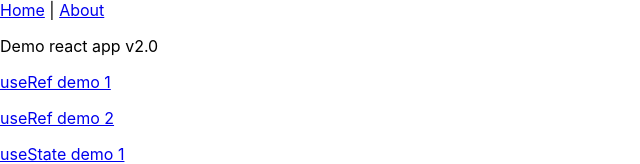
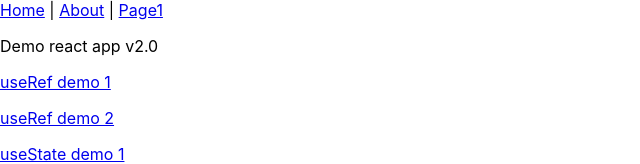
Before and after one commit to dgilbert-quickstart/react-demo-app-v2, a React (Create React App) app in the folder react-demo-app-v02/: page / in a window 1280 px wide. Shown: the top 164 px of the page, without its empty margins (0-640 px from the left). Built offline with nearby package versions, Linux system fonts and the light colour scheme.

Commit message:
update react demo app 2 - create-react-app, yarn, vite

```diff
--- a/react-demo-app-v02/src/App.js
+++ b/react-demo-app-v02/src/App.js
@@ -4,6 +4,7 @@
 import NavBar from "./components/NavBar";
 import Home from "./components/Home";
 import About from "./components/About";
+import Page1 from "./components/Page1";
 
 function App() {
 
@@ -14,6 +15,7 @@
        <Routes>
           <Route path="/" element={<Home/>}/>
           <Route path="/about" element={<About/>}/>
+          <Route path="/page1" element={<Page1/>}/>
        </Routes>
      </HashRouter>
     </>
--- a/react-demo-app-v02/src/components/NavBar.js
+++ b/react-demo-app-v02/src/components/NavBar.js
@@ -5,7 +5,8 @@
       <>
           <nav>
             <Link to="/">Home</Link> {" | "}
-            <Link to="/about">About</Link>
+            <Link to="/about">About</Link>  {" | "}
+            <Link to="/page1">Page1</Link>
           </nav>
       </>
     );
--- /dev/null
+++ b/react-demo-app-v02/src/components/Page1.js
@@ -0,0 +1,10 @@
+function Page1()
+{
+    return (
+        <>
+            <p>Page1 </p>
+        </>
+    )
+}
+
+export default Page1;
```
